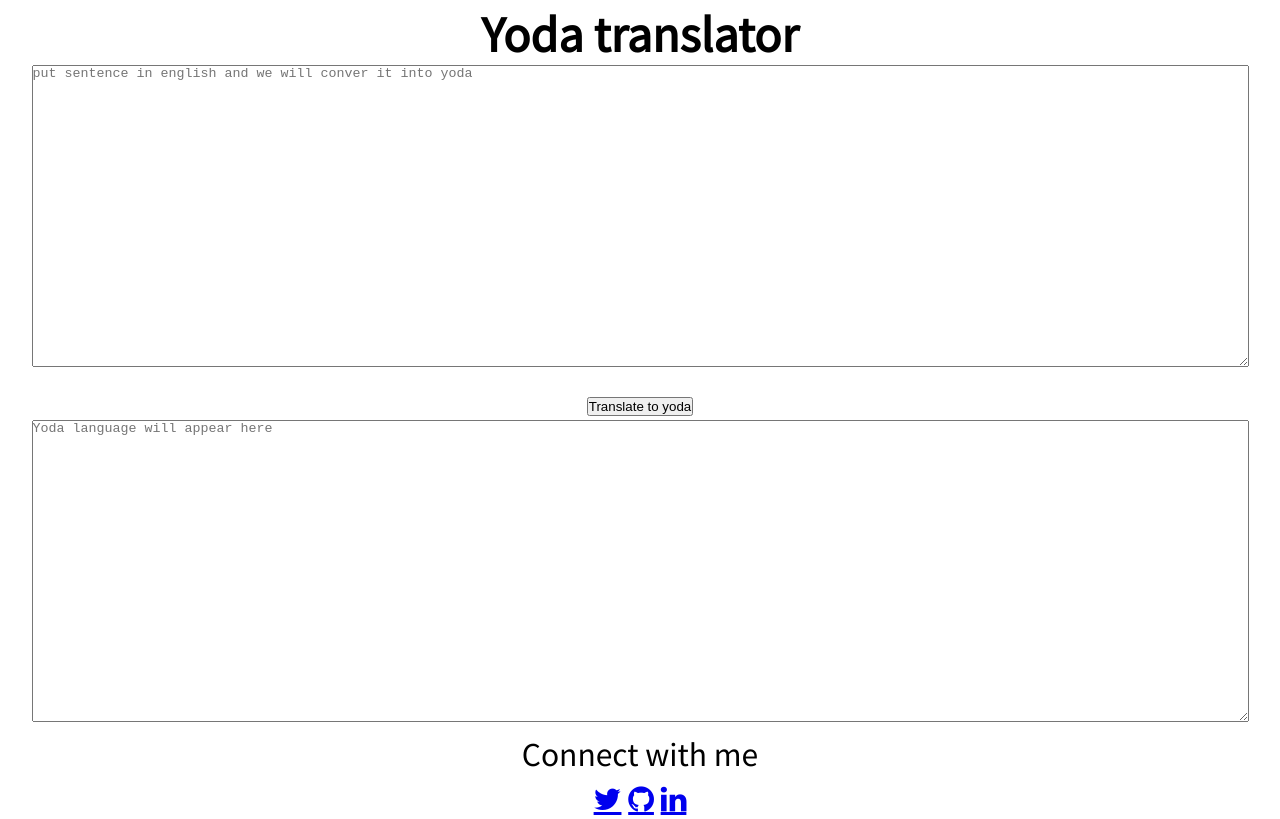
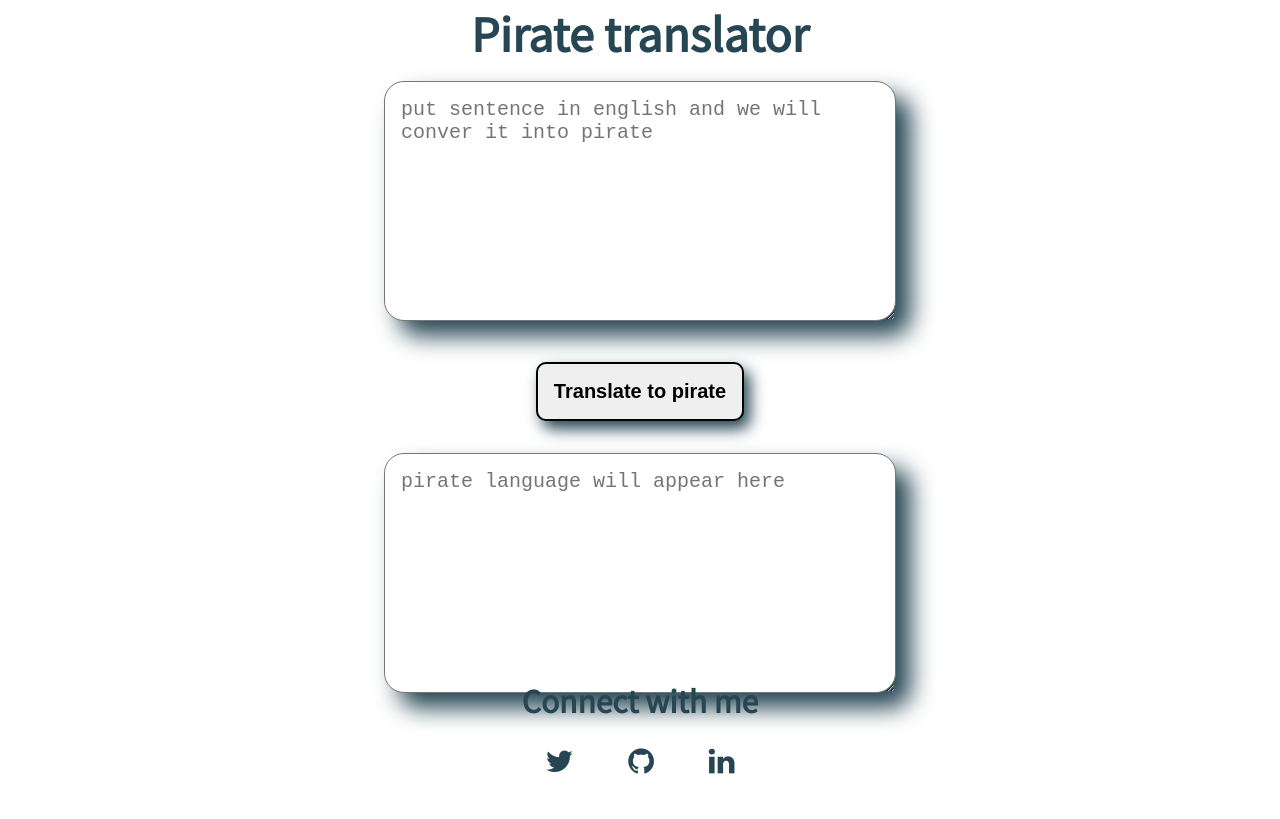
Before and after one commit to anandkumarcoder/mark7, a plain HTML site: page index.html in a window 1280 px wide. Drawn offline with Linux system fonts and the light colour scheme.

Commit message:
css done

```diff
--- a/app.js
+++ b/app.js
@@ -2,8 +2,30 @@ const inputArea   = document.querySelector("#inputArea");
 const  outputArea = document.querySelector("#outputArea");
 const translateBtn  = document.querySelector("#translate");
 
+const serverApi = "https://api.funtranslations.com/translate/pirate.json"
+
+function getTranslationURL(text){
+    return serverApi + "?" +"text=" + text
+};
+
+
+function errorHandler(error){
+    console.log("error occured", error)
+    alert("something worng with the server try again later")
+}
+
 translateBtn.addEventListener("click",clickhandler);
 
 function clickhandler(){
-    console.log("test")
+    var inputText = inputArea.value;
+
+    fetch(getTranslationURL(inputText))
+    .then(response => response.json())
+    .then(json => {
+        var translatedText = json.contents.translated;
+
+        outputArea.innerText = translatedText
+    })
+    .catch(errorHandler)
+
 }
--- a/index.html
+++ b/index.html
@@ -4,18 +4,18 @@
     <meta charset="UTF-8">
     <meta http-equiv="X-UA-Compatible" content="IE=edge">
     <meta name="viewport" content="width=device-width, initial-scale=1.0">
-    <title>Yoda talk</title>
+    <title>Pirate talk</title>
     <link rel="stylesheet" href="style.css">
     <link rel="stylesheet" href="https://cdnjs.cloudflare.com/ajax/libs/font-awesome/4.7.0/css/font-awesome.min.css">
 </head>
 <body>
     <main>
-        <h2>Yoda translator</h2>
-        <textarea  id="inputArea" placeholder="put sentence in english and we will conver it into yoda" cols="150" rows="20"></textarea>
+        <h2>Pirate translator</h2>
+        <textarea  id="inputArea" placeholder="put sentence in english and we will conver it into pirate" cols="150" rows="20"></textarea>
 
-        <button id="translate">Translate to yoda</button>
+        <button id="translate">Translate to pirate</button>
 
-        <textarea  id="outputArea" placeholder="Yoda language will appear here" cols="150" rows="20"></textarea>
+        <textarea  id="outputArea" placeholder="pirate language will appear here" cols="150" rows="20"></textarea>
 
     </main>
 
--- a/style.css
+++ b/style.css
@@ -1,6 +1,8 @@
 @import url('https://fonts.googleapis.com/css2?family=Noto+Sans+SC&display=swap');
 
-
+:root{
+    --primary-color:#264653;
+}
 
 
 
@@ -17,3 +19,63 @@ body{
     font-family: 'Noto Sans SC', sans-serif;
     color: var(--primary-color);
 }
+
+
+/* main */
+
+textarea{
+    padding: 1rem;
+    border-radius: 20px;
+    box-shadow: 15px 15px 23px var(--primary-color) ;
+    /* more right slight down, more down slightright, all four side shde */
+    margin: 1rem auto;
+
+    font-size: 20px;
+    max-width: 40%;
+    height:30vh
+
+
+}
+
+#translate{
+    display:block;
+    margin: 1rem auto;
+    padding: 1rem;
+    box-sizing: border-box;
+    border-style: solid;
+    box-shadow: 6px 8px 15px var(--primary-color);
+    border-radius: 10px;
+    font-size:20px;
+    font-weight: 600;
+    background-color: ;
+
+
+
+
+}
+
+
+
+/* footer */
+footer{
+    margin-top: 2rem;
+    position: fixed;
+    bottom: 0;
+
+    width: 100%;
+    text-align: center;
+
+
+    font-weight: bold;
+}
+
+
+a{
+    text-decoration: none;
+    padding: 1rem;
+    margin: 0.5rem;
+}
+
+.fa{
+    color: var(--primary-color);
+}
```
